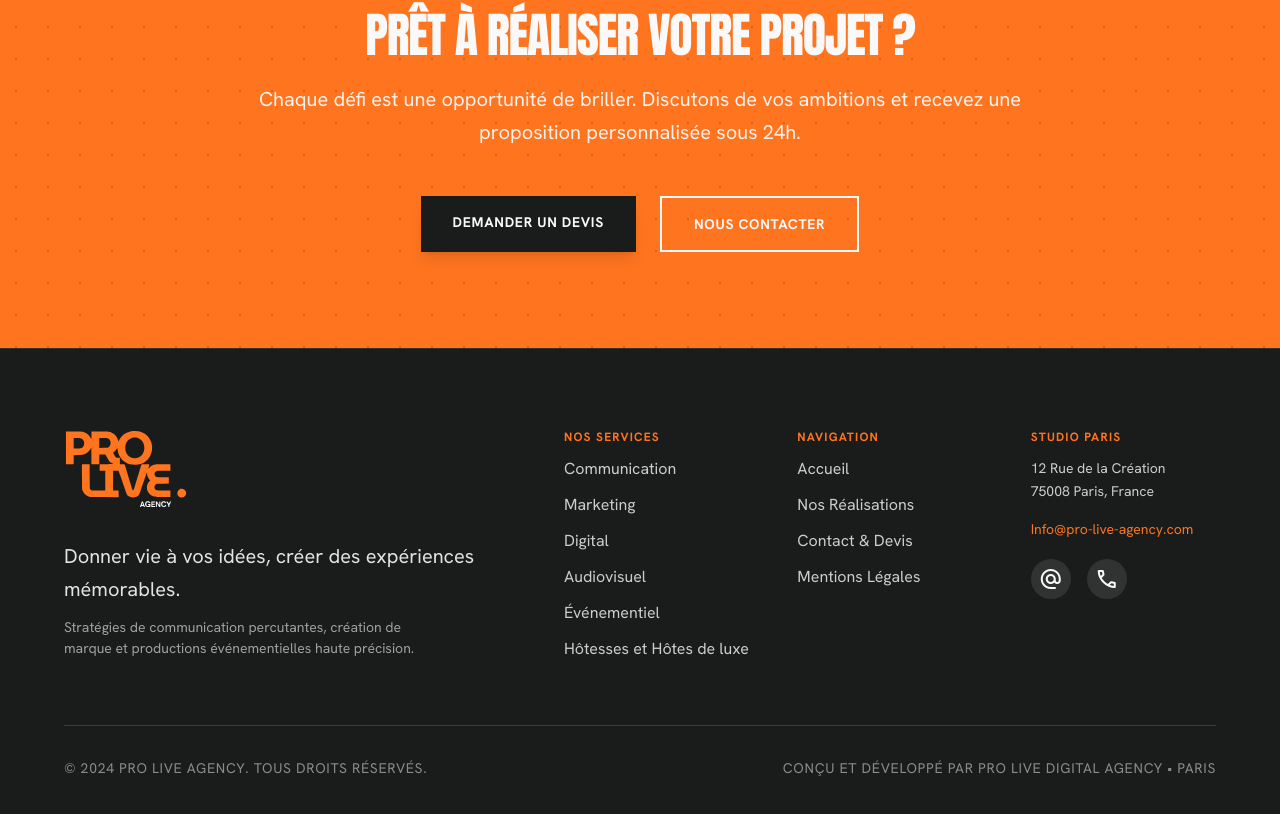
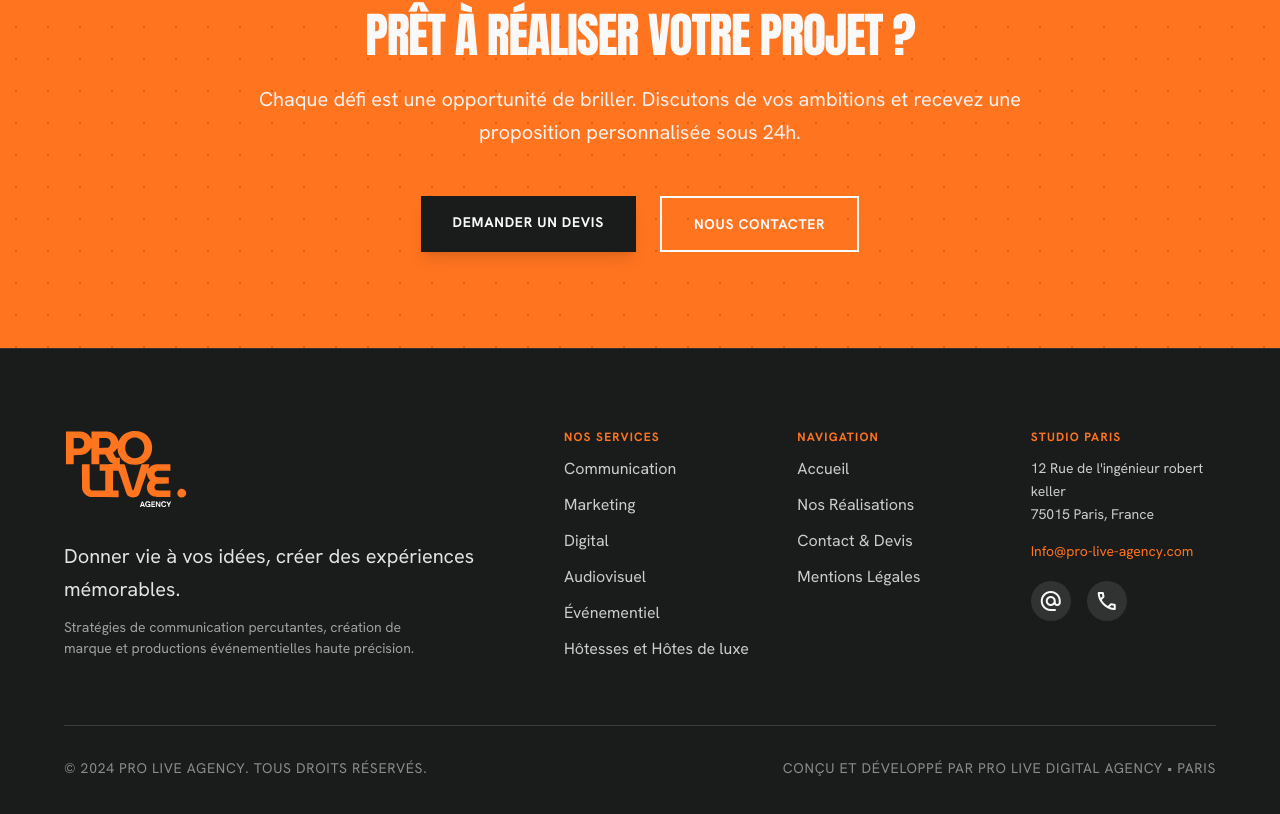
Before and after one commit to kingcrud12/Pro_live, a Next.js app: page / in a window 1280 px wide. Shown: the part 2879-3693 px from the top of the page. Built offline with nearby package versions, Linux system fonts and the light colour scheme.

Commit message:
update design

```diff
--- a/src/components/Footer.tsx
+++ b/src/components/Footer.tsx
@@ -109,8 +109,8 @@ export default function Footer() {
                 STUDIO PARIS
               </span>
               <p className="text-sm text-surface/80 leading-relaxed">
-                12 Rue de la Création<br />
-                75008 Paris, France
+                12 Rue de l'ingénieur robert keller<br />
+                75015 Paris, France
               </p>
               <a
                 href="mailto:Info@pro-live-agency.com"
```
